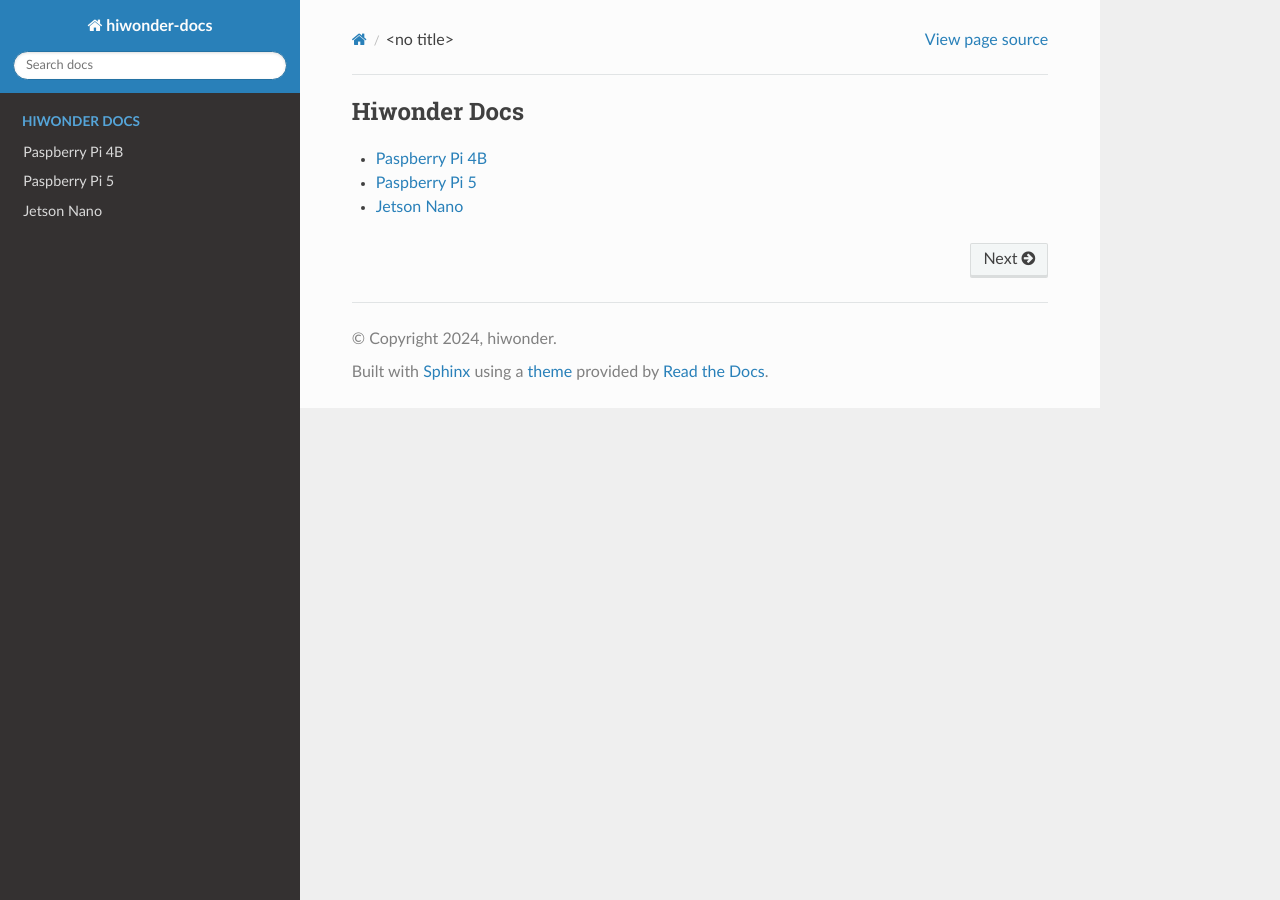
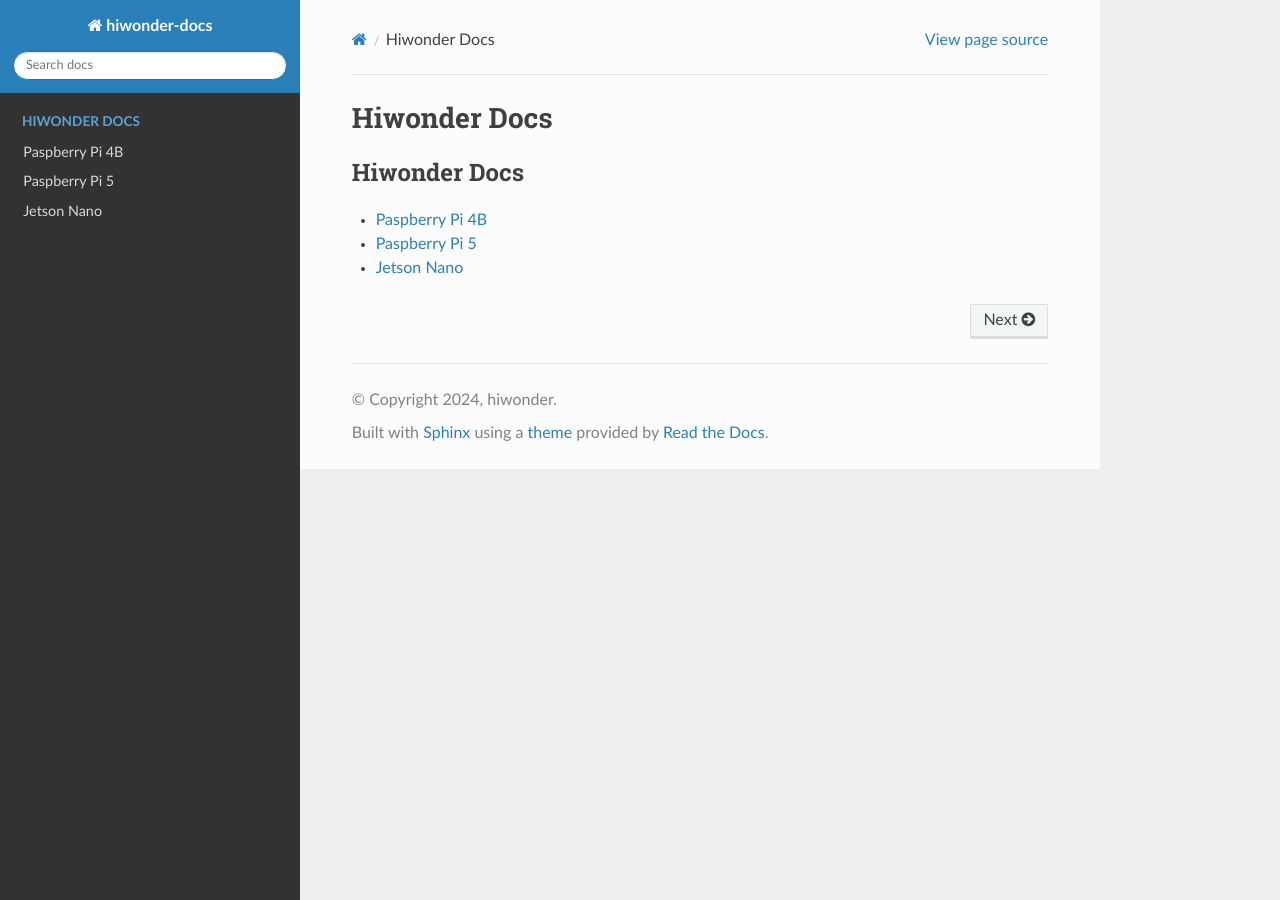
Before and after one commit to Hiwonder-docs/Hiwonder-docs, a Sphinx documentation site: the page built from source/index.rst, in a window 1280 px wide. Built offline with Sphinx 7.4.7 and the Read the Docs theme 2.0.0, drawn with Linux system fonts in a browser that asks for light colours.

```diff
--- a/source/index.rst
+++ b/source/index.rst
@@ -1,3 +1,7 @@
+
+
+Hiwonder Docs
+==================
 
 .. toctree::
    :maxdepth: 3
```
Also changed, not shown: source/README.md (+2 -0 lines), source/RaspberryPi/raspberrypi_4b_robotics.md (+1 -0 lines).
